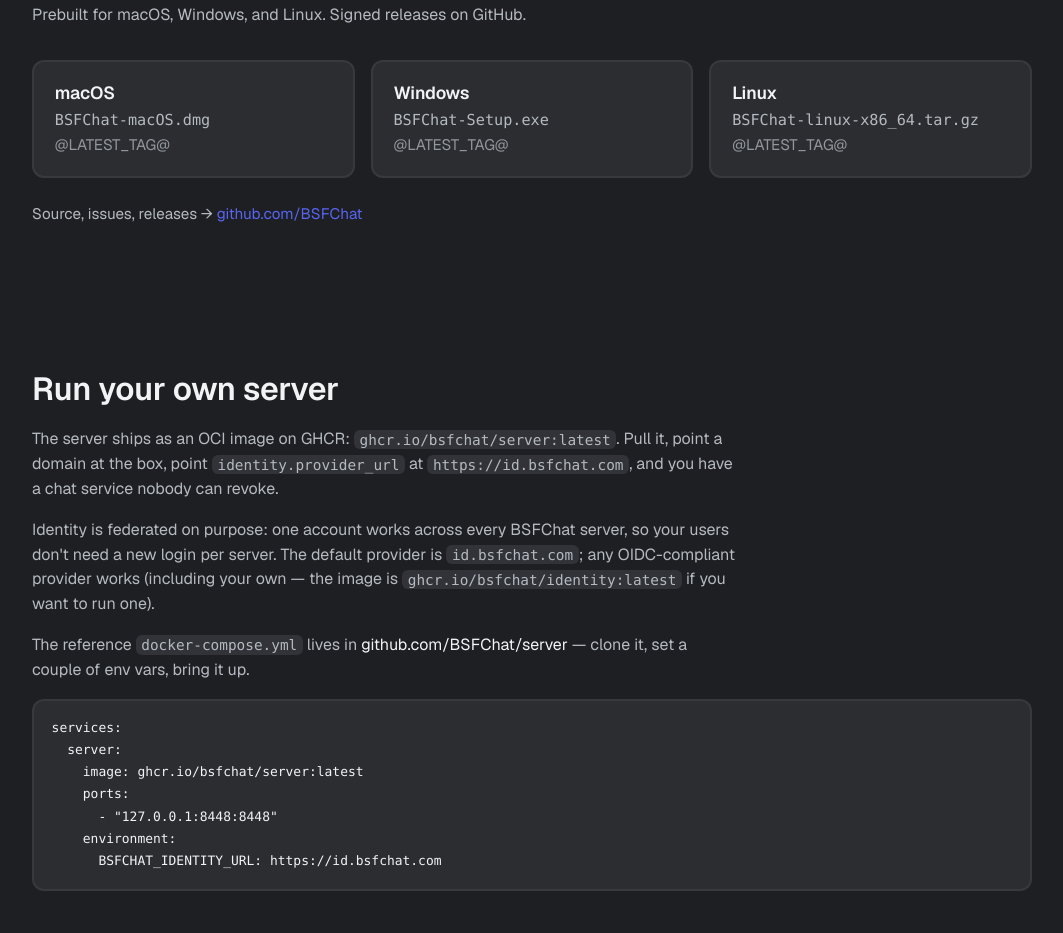
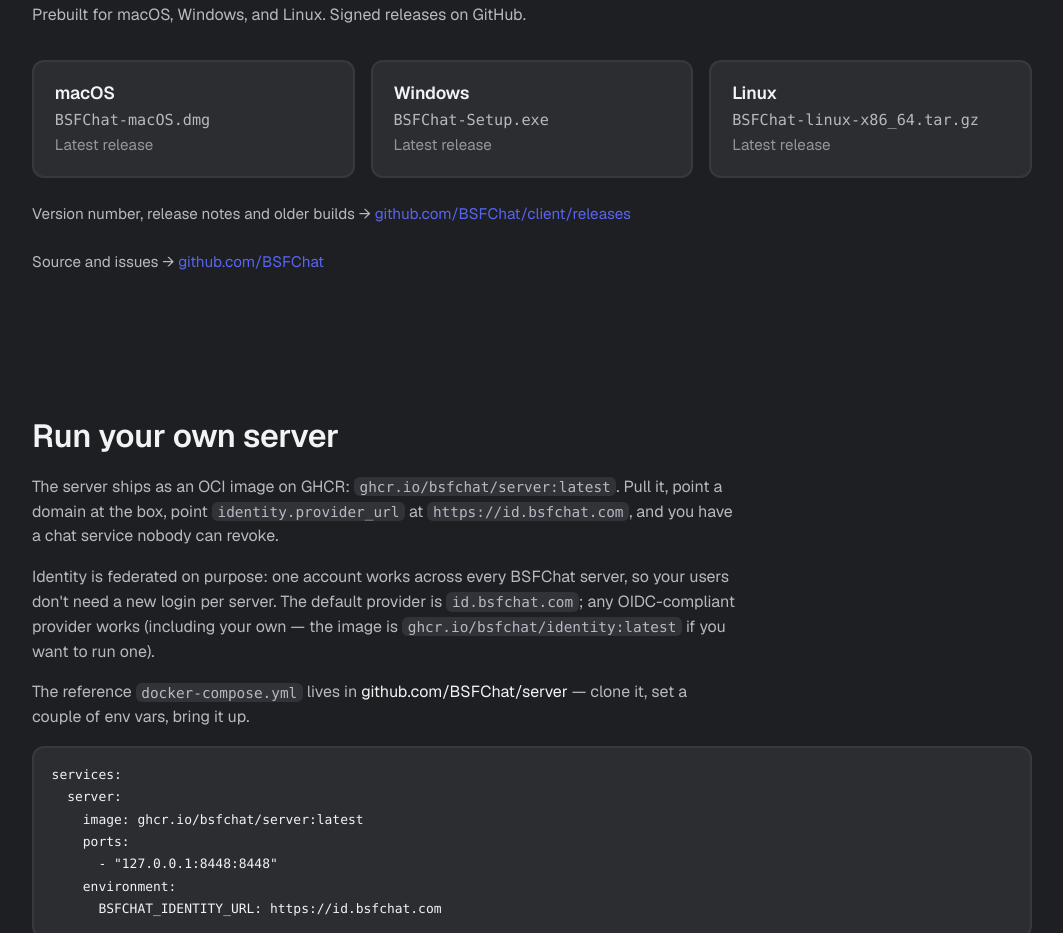
Before and after one commit to BSFChat/web, a plain HTML site: page index.html in a window 1280 px wide. Shown: the part 1128-2061 px from the top of the page, without its empty margins (108-1171 px from the left). Drawn offline with Linux system fonts and the light colour scheme.

Commit message:
site: stop showing @LATEST_TAG@ on the download cards
The deploy workflow that substituted the tag was deleted in 8f0deac, so
the live cards have shown the literal placeholder since. Show a static
"Latest release" instead and link the releases/latest page for the
exact version and notes. The per-platform links already use the
releases/latest/download/<asset> redirect, and the asset names match the
client release workflow (verified against v0.0.47), so they always
resolve without the site knowing the version.

No browser-side fetch of the GitHub API: the page dropped that on
purpose so visitors are not sent to a third party before clicking.

The README still described the GitHub Pages deploy; describe the real
one (a git clone on the VPS, updated by git pull on the host).

Co-Authored-By: Claude Opus 5.5 <noreply@anthropic.com>

```diff
--- a/index.html
+++ b/index.html
@@ -95,7 +95,7 @@
             >
               <h3>macOS</h3>
               <p class="download-file">BSFChat-macOS.dmg</p>
-              <p class="download-version">@LATEST_TAG@</p>
+              <p class="download-version">Latest release</p>
             </a>
             <a
               class="tile tile-link download-tile"
@@ -104,7 +104,7 @@
             >
               <h3>Windows</h3>
               <p class="download-file">BSFChat-Setup.exe</p>
-              <p class="download-version">@LATEST_TAG@</p>
+              <p class="download-version">Latest release</p>
             </a>
             <a
               class="tile tile-link download-tile"
@@ -113,11 +113,17 @@
             >
               <h3>Linux</h3>
               <p class="download-file">BSFChat-linux-x86_64.tar.gz</p>
-              <p class="download-version">@LATEST_TAG@</p>
+              <p class="download-version">Latest release</p>
             </a>
           </div>
           <p class="download-meta">
-            Source, issues, releases →
+            Version number, release notes and older builds →
+            <a href="https://github.com/BSFChat/client/releases/latest" rel="noopener"
+              >github.com/BSFChat/client/releases</a
+            >
+          </p>
+          <p class="download-meta">
+            Source and issues →
             <a href="https://github.com/BSFChat" rel="noopener"
               >github.com/BSFChat</a
             >
@@ -177,17 +183,14 @@
     </footer>
 
     <!--
-      No script on this page any more, deliberately.
-
-      The version labels used to be filled in by a browser-side fetch of
-      the GitHub releases API. That handed every visitor's IP address and
-      User-Agent to a third party before they had clicked anything, on a
-      site whose entire pitch is "no tracking". The tag is substituted at
-      deploy time instead (see .github/workflows/deploy.yml), so what the
-      browser receives is static bytes from this origin and nothing else.
-
-      The copyright year is baked in rather than computed from the
-      visitor's clock, which was the only other reason for script here.
+      No script on this page, deliberately. Fetching the version from the
+      GitHub releases API in the browser would hand every visitor's IP and
+      User-Agent to a third party before they clicked anything. The download
+      links use GitHub's releases/latest/download/<asset> redirect, which
+      always resolves to the newest release, so the cards need no version
+      number to work; the exact version is one click away on the releases
+      page. Asset names must match the softprops/action-gh-release "files:"
+      list in BSFChat/client .github/workflows/ci.yml.
     -->
   </body>
 </html>
```
Also changed, not shown: 1 other file.
